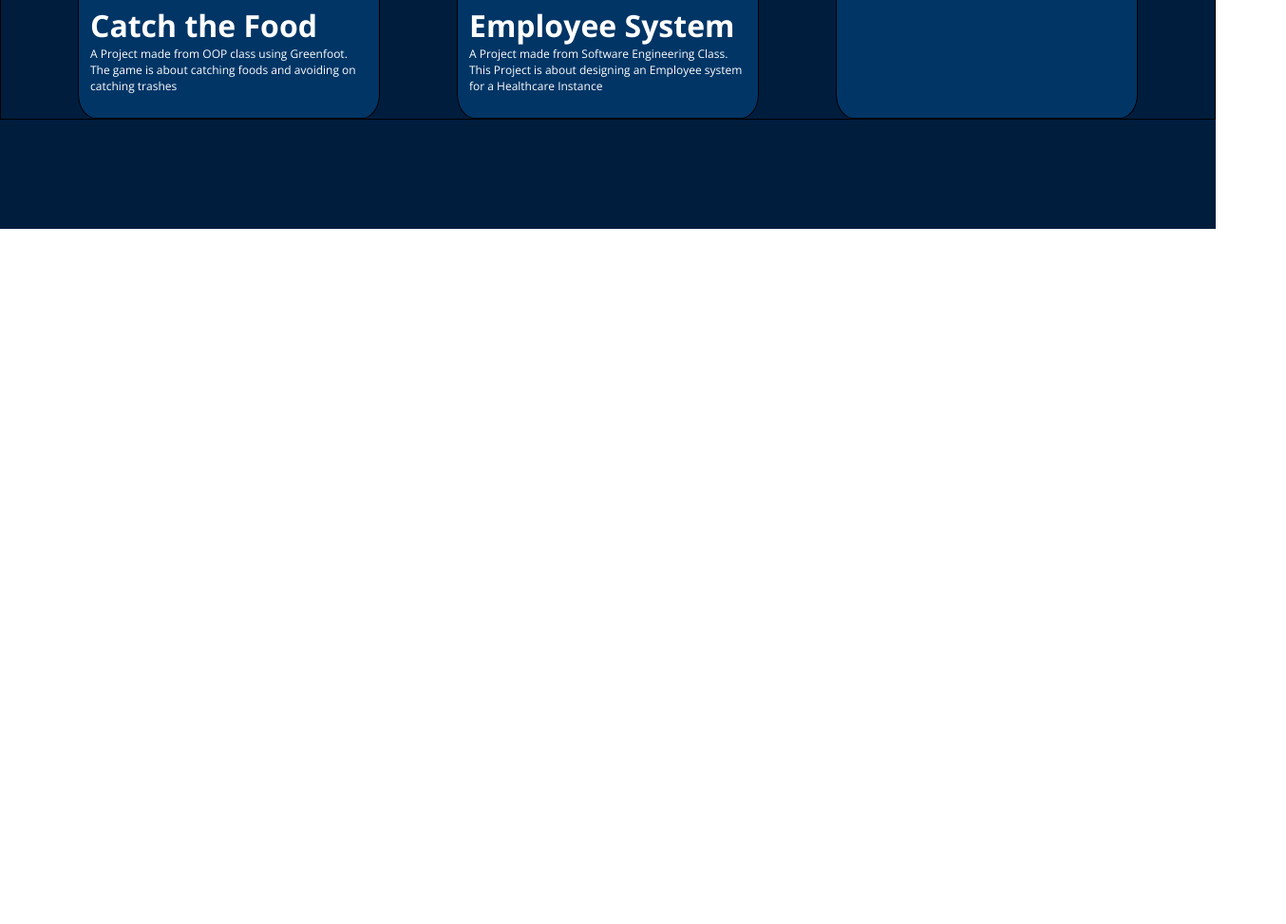
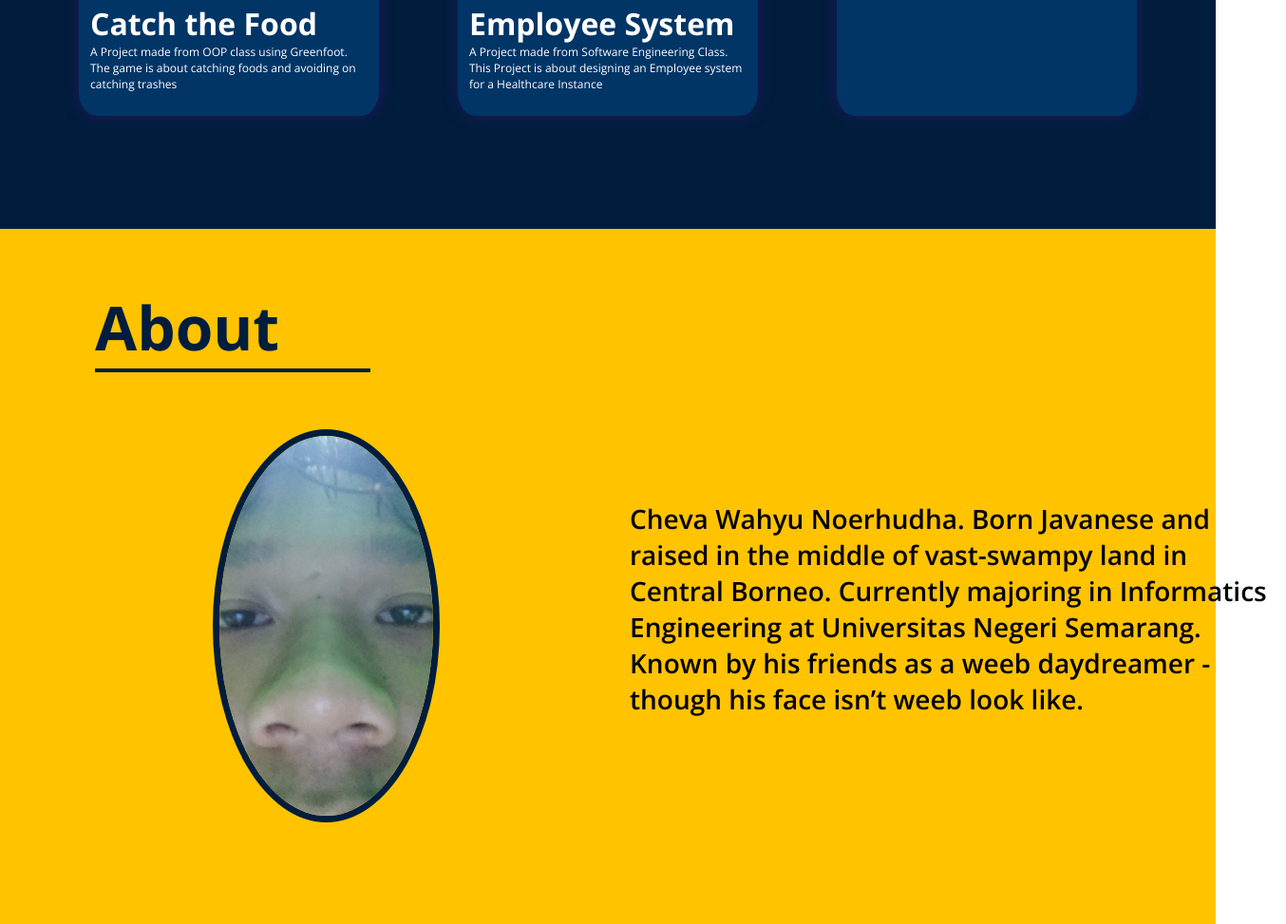
Before and after one commit to Zireha/belajar-html, a plain HTML site: page Portfolio Page/index.html in a window 1280 px wide. Shown: the part 1289-2262 px from the top of the page at 95% size, 1354 px wide, since content can reach past the window. Before the commit the page ends 1530 px from the top, so only its background shows below. Drawn offline with nearby package versions, Linux system fonts and the light colour scheme; a web font is replaced by a local one.

Commit message:
changes on portfolio page

```diff
--- a/Portfolio Page/index.html
+++ b/Portfolio Page/index.html
@@ -40,7 +40,7 @@
             </div>
         </section>
         <section class="projects" id="projects">
-            <h2 class="proj-text">
+            <h2 class="proj-text sect-head">
                 Projects
             </h2>
             <div class="lines">
@@ -52,15 +52,18 @@
                 <div class="card-child">
                     <div class="img-container">
                         <img src="assets/bgril.png" alt="bg-game-proj">
-                        <h3 class="proj-title"><a href="https://github.com/Zireha/GreenfootProject" target="_blank">Catch the Food</a></h3>
-                        <p class="proj-desc" hre>A Project made from OOP class using Greenfoot. The game is about catching foods and avoiding on catching trashes</p>
+                        <h3 class="proj-title"><a href="https://github.com/Zireha/GreenfootProject"
+                                target="_blank">Catch the Food</a></h3>
+                        <p class="proj-desc" hre>A Project made from OOP class using Greenfoot. The game is about
+                            catching foods and avoiding on catching trashes</p>
                     </div>
                 </div>
                 <div class="card-child">
                     <div class="img-container">
                         <img src="assets/rosati.png" alt="emply-system-proj">
                         <h3 class="proj-title"><a href=""">Employee System</a></h3>
-                        <p class="proj-desc" hre>A Project made from Software Engineering Class. This Project is about designing an Employee system for a Healthcare Instance</p>
+                        <p class=" proj-desc" hre>A Project made from Software Engineering Class. This Project is about
+                                designing an Employee system for a Healthcare Instance</p>
                     </div>
                 </div>
                 <div class="card-child">
@@ -74,6 +77,21 @@
                 </div>
             </div>
         </section>
+
+        <section class="about-sect" id="about">
+            <h2 class="sect-head about-head">About</h2>
+            <div class="lines">
+                <hr class="line1 abt-line">
+            </div>
+            <div class="abt-container">
+                <div class="img-abt">
+                    <img src="/assets/sigmaskibidi.jpg" alt="creator pic" class="abt-img" width="225" height="400">
+                </div>
+                <div class="img-desc">
+                    <p class="owner-desc">Cheva Wahyu Noerhudha. Born Javanese and raised in the middle of vast-swampy land in Central Borneo. Currently majoring in Informatics Engineering at Universitas Negeri Semarang. Known by his friends as a weeb daydreamer -though his face isn’t weeb look like.</p>
+                </div>
+            </div>
+        </section>
     </main>
 </body>
 
--- a/Portfolio Page/styles.css
+++ b/Portfolio Page/styles.css
@@ -1,6 +1,8 @@
 :root {
     --font-1: "Hind Vadodara";
     --font-2: "Open Sans";
+    --col-yellow: #FFC300;
+    --col-blue: #001D3D;
 }
 
 * {
@@ -9,7 +11,7 @@
 }
 
 a:hover {
-    color:gray;
+    color: gray;
     font-size: 26px;
 }
 
@@ -40,7 +42,7 @@ nav {
     color: wheat;
 }
 
-nav > ul {
+nav>ul {
     display: flex;
     justify-content: space-evenly;
     flex-wrap: wrap;
@@ -51,7 +53,7 @@ nav > ul {
     font-size: 20px;
 }
 
-nav > ul > li {
+nav>ul>li {
     margin: 0 0.2rem;
     padding: 0.2rem;
     display: block;
@@ -70,7 +72,7 @@ nav > ul > li {
 }
 
 .welcome-section {
-    background-color: #FFC300;
+    background-color: var(--col-yellow);
     margin-top: -20px;
     height: 685px;
 }
@@ -89,7 +91,7 @@ nav > ul > li {
     width: 0;
     height: 0;
     border-left: 79px solid transparent;
-    border-right: 79px  solid transparent;
+    border-right: 79px solid transparent;
     border-top: 80px solid transparent;
     border-bottom: 130px solid #931AF2;
     /* margin: 40px 240px 40px; */
@@ -120,12 +122,12 @@ nav > ul > li {
 }
 
 .projects {
-    background-color: #001D3D;
+    background-color: var(--col-blue);
     width: 100%;
     height: 785px;
 }
 
-.proj-text {
+.sect-head {
     font-size: 64px;
     font-family: var(--font-2);
     color: white;
@@ -149,7 +151,7 @@ nav > ul > li {
 }
 
 .cards-container {
-    border: 1px solid black;
+    /* border: 1px solid black; */
     margin-top: 70px;
     display: flex;
     flex-wrap: wrap;
@@ -160,11 +162,12 @@ nav > ul > li {
     width: 316px;
     height: 422px;
     border-radius: 6%;
-    border: 1px solid black;
+    /* border: 1px solid black; */
     background-color: #003566;
+    box-shadow: rgb(35, 24, 91) 0px 0px 16px;
 }
 
-.img-container{
+.img-container {
     width: 316px;
     height: 422px;
     overflow: hidden;
@@ -212,3 +215,46 @@ nav > ul > li {
     padding-top: 6px;
     border-radius: 6% 6% 0% 0%;
 }
+
+.about-sect {
+    background-color: var(--col-yellow);
+    width: 100%;
+    height: 732px;
+}
+
+.about-head {
+    color: var(--col-blue)
+}
+
+.abt-line {
+    background-color: var(--col-blue);
+    border: none;
+}
+
+.abt-container {
+    margin: 60px 148px 60px 224px;
+    display: grid;
+    grid-template-columns: 1fr 1fr 1fr;
+    grid-template-rows: 1fr;
+    gap: 0px 200px;
+    grid-template-areas:
+        "\.abt-img img-desc img-desc"
+}
+
+.abt-img {
+    border-radius: 140%;
+    border: 7px solid var(--col-blue)
+}
+
+.img-desc {
+    /* border: 1px solid black; */
+    width: 691px;
+    height: 271px;
+    margin-top: 75px;
+}
+
+.owner-desc {
+    font-family: var(--font-2);
+    font-size: 28px;
+    font-weight: 600;
+}
```
Also changed, not shown: Portfolio Page/assets/sigmaskibidi.jpg (added).
